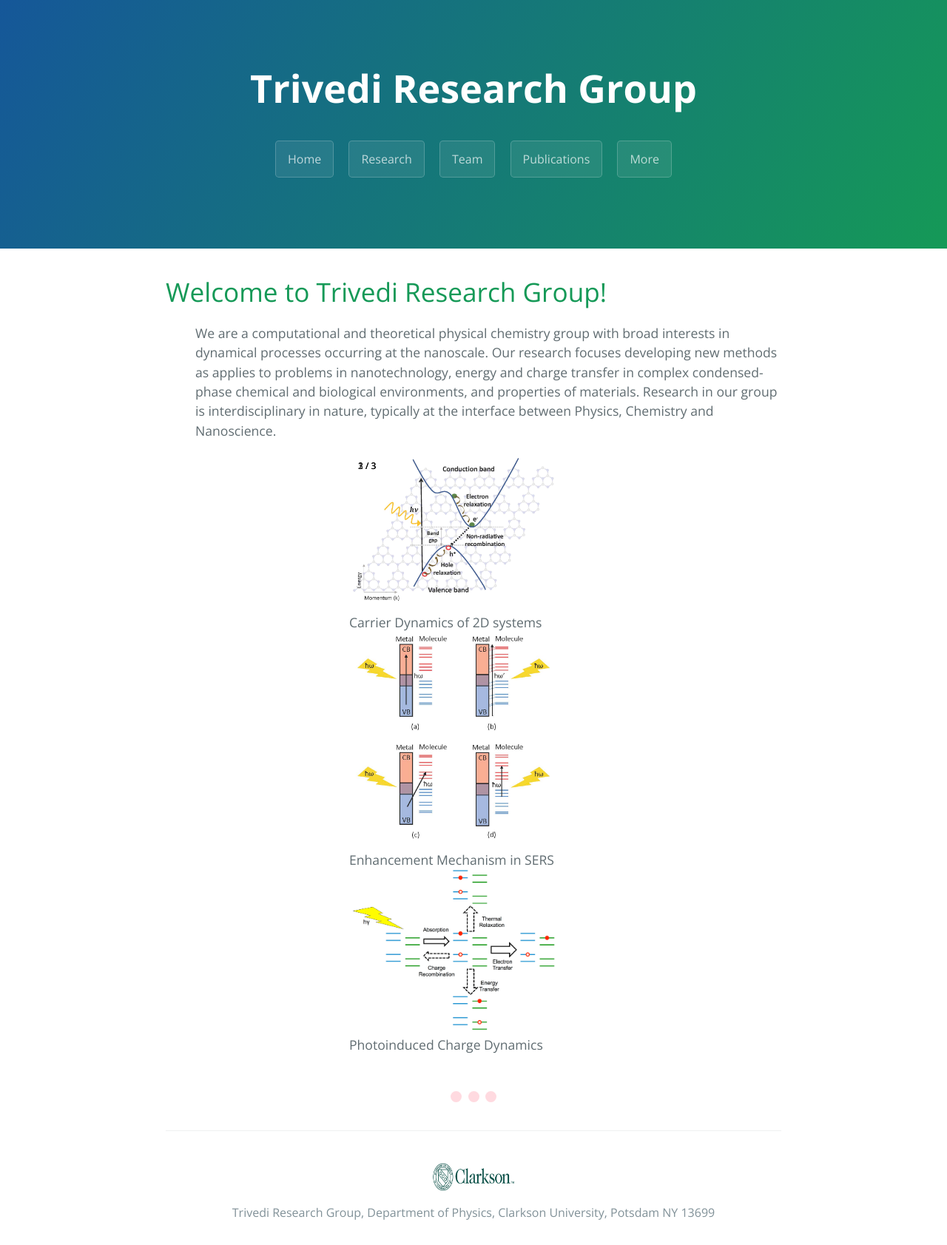
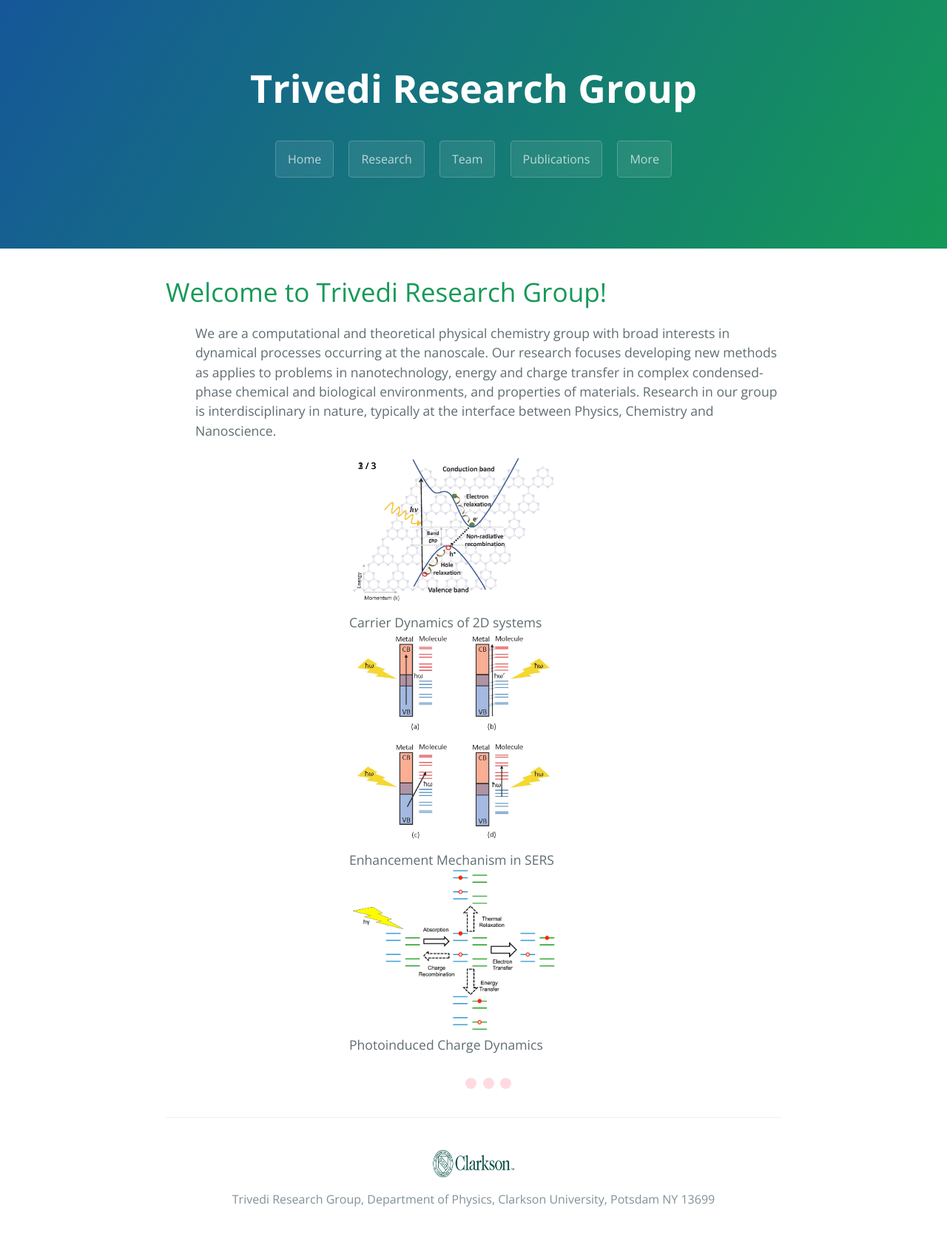
Before and after one commit to dharatrivedi/dharatrivedi.github.io, a Jekyll site: the page built from index.html, in a window 1280 px wide. Shown: the whole page at 74% size. Built offline with Jekyll 4.4.1, drawn with Linux system fonts in a browser that asks for light colours; the list of posts is cut into pages by our own code.

Commit message:
Update index.html

```diff
--- a/index.html
+++ b/index.html
@@ -30,10 +30,10 @@ title: {{ site.name }}
       <div class="text">Photoinduced Charge Dynamics</div>
     </div>
   </div>
+  <br>
+  <div style="text-align:center">
+    <span class="dot"></span>
+    <span class="dot"></span>
+    <span class="dot"></span>
+  </div>
 </ul>
-<br>
-<div style="text-align:center">
-  <span class="dot"></span>
-  <span class="dot"></span>
-  <span class="dot"></span>
-</div>
```
